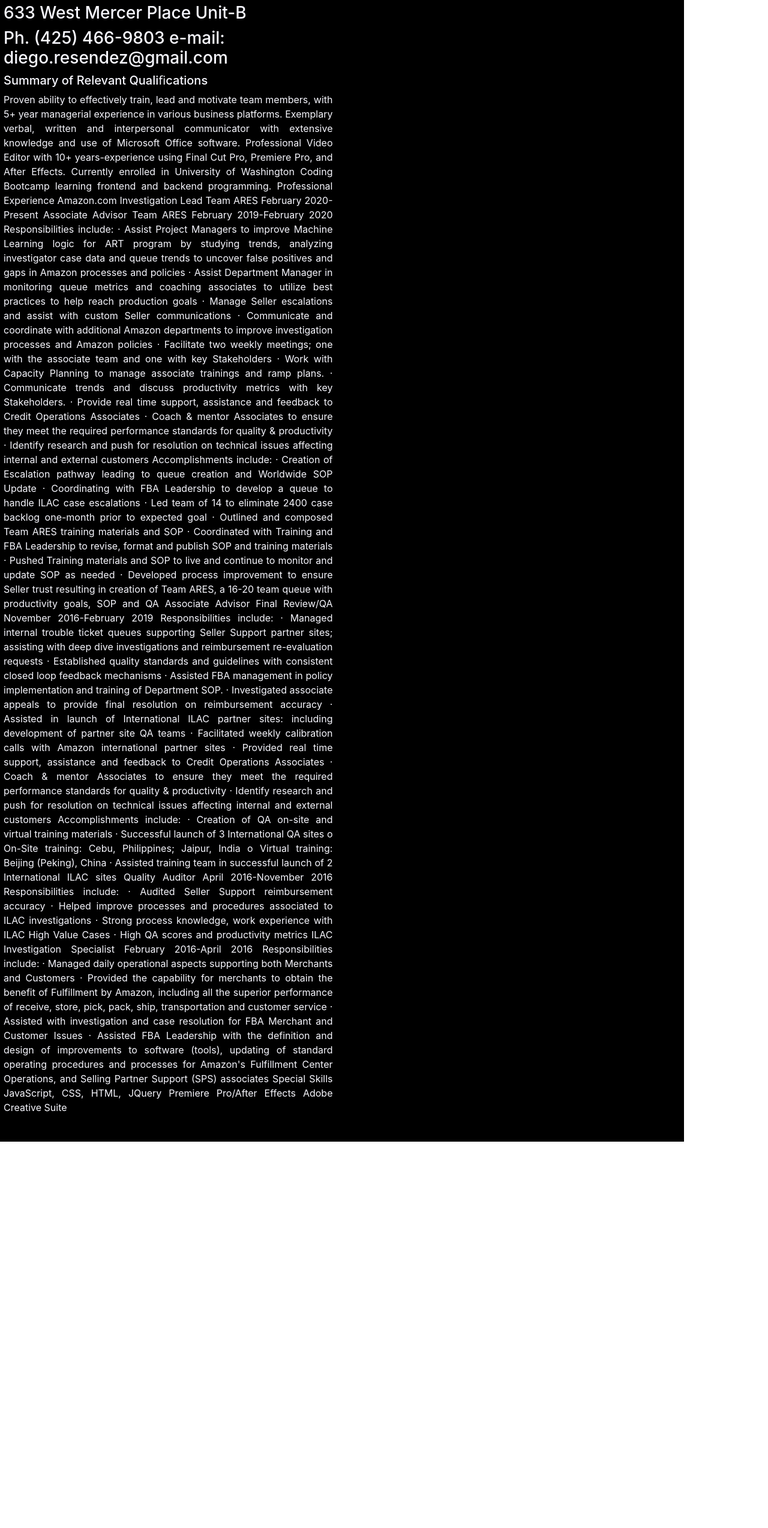
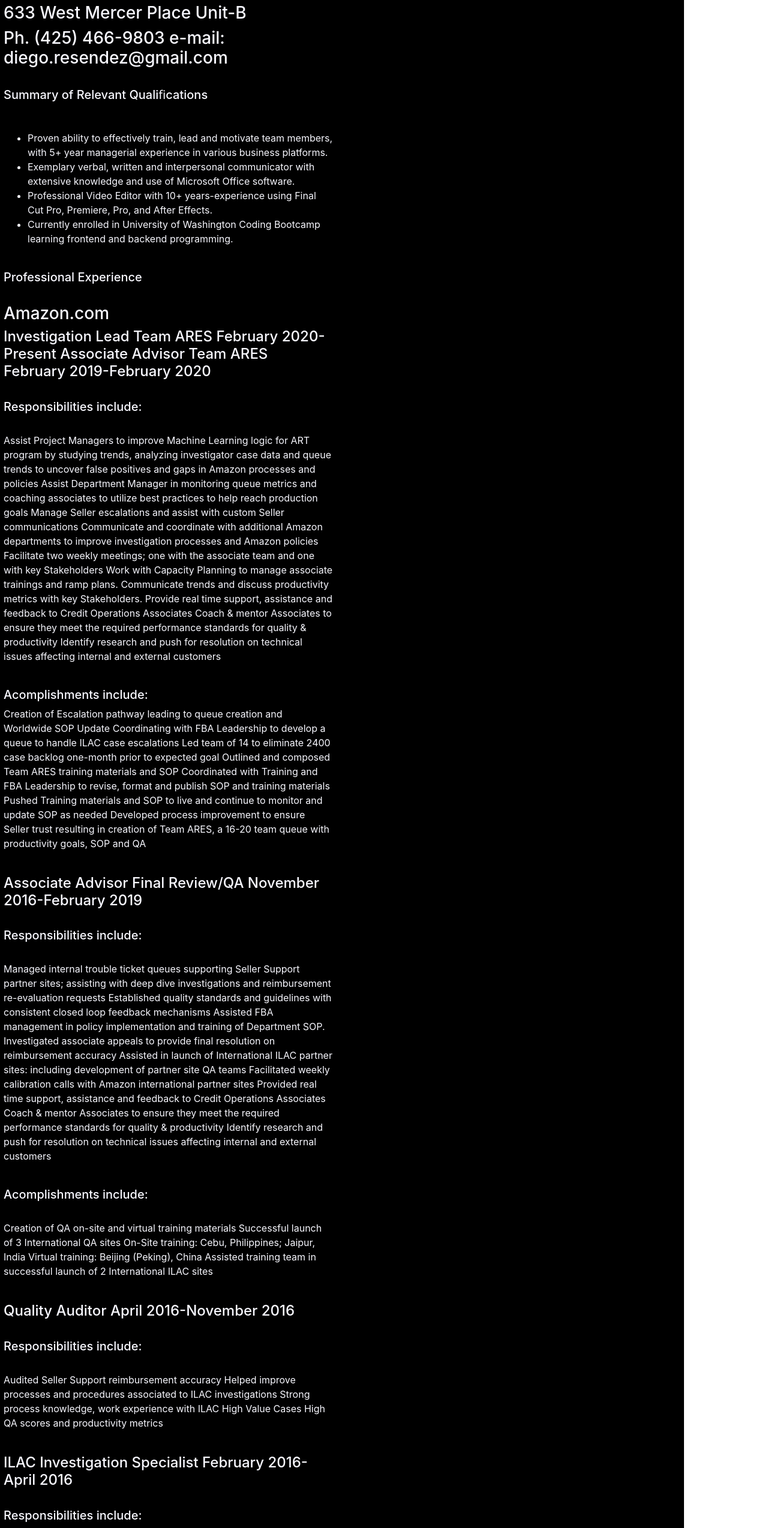
Before and after one commit to DiegoResendez/Responsive_Portfolio, a plain HTML site: page Resume.html in a window 1280 px wide. Shown: the part 250-2797 px from the top of the page at 60% size. Before the commit the page ends 2153 px from the top, so only its background shows below. Drawn offline with nearby package versions, Linux system fonts and the light colour scheme.

Commit message:
Updated Index Portfolio and Resume updates

```diff
--- a/Resume.html
+++ b/Resume.html
@@ -42,120 +42,142 @@
             </div>
         </div>
     </nav>
+
 <div class="container">
     <div class="row">
         <div class="col-md-8 p-3 my-lg-2">
-                <div class="page-header text-success display-2">
-                    <h1>Resume</h1>
+            <div class="page-header text-success display-2" id="mainHeader">
+               <h1 class="text">Resume</h1>
             </div>
-                <div class="row">
             <!-- <div class="col-md-3">
                 <img src="http://placehold.it/350x150" alt="Placeholder" class="img-thumbnail">
             </div> -->
+        <div class="row">
             <div class="col-md-9">
             <p>
-                        <h1 class="nameHeader" id="name">Diego Resendez</h1>
-                        <h3 class="homeAddress" id="homeAddress"> 633 West Mercer Place Unit-B </h3>
-                        <h3 class="contactInfo" id="contactInfo""> Ph. (425) 466-9803 e-mail: diego.resendez@gmail.com </h3>
-                        <h5 class=" summaryContent" id="summaryContent">Summary of Relevant Qualiﬁcations</h5>
-                            <p class="resumeContent" id="resumeText">
-                                Proven ability to effectively train, lead and motivate team members, with 5+ year
-                                managerial
-                                experience in various business platforms.
-                                Exemplary verbal, written and interpersonal communicator with extensive knowledge and
-                                use of
-                                Microsoft Office software.
-                                Professional Video Editor with 10+ years-experience using Final Cut Pro, Premiere Pro,
-                                and
-                                After Effects.
-                                Currently enrolled in University of Washington Coding Bootcamp learning frontend and
-                                backend
-                                programming.
-                                Professional Experience
-                                Amazon.com
+            <h1 class="text" id="nameHeader">Diego Resendez</h1>
+            <h3 class="text" id="homeAddress"> 633 West Mercer Place Unit-B </h3>
+            <h3 class="text" id="contactInfo""> Ph. (425) 466-9803 e-mail: diego.resendez@gmail.com </h3>
+            <br>
+            <h5 class=" text" id="summaryContent">Summary of Relevant Qualiﬁcations</h5>
+            <br>
+            <p class="text" id="listOfQualifications">
+                <ul class="text">
+                <li>
+                    Proven ability to effectively train, lead and motivate team members, with 5+ year managerial experience in various business platforms.
+                </li>
+                <li>
+                    Exemplary verbal, written and interpersonal communicator with extensive knowledge and use of Microsoft Office software.
+                </li>
+                <li>
+                    Professional Video Editor with 10+ years-experience using Final Cut Pro, Premiere, Pro, and After Effects.
+                </li>
+                <li>
+                    Currently enrolled in University of Washington Coding Bootcamp learning frontend and backend programming.
+                </li>
+            </ul>
+            </p>
+            <br>
+            <h5 class="text" id="experienceHeader"> Professional Experience </h5>
+            <br>
+            <h3 class="text" id="amazon"> Amazon.com </h3>
+            <h4 class="text">
                 Investigation Lead Team ARES February 2020-Present
                 Associate Advisor Team ARES February 2019-February 2020
-                                Responsibilities include:
-                                · Assist Project Managers to improve Machine Learning logic for ART program by studying
-                                trends, analyzing investigator case data and queue trends to uncover false positives and
-                                gaps in Amazon processes and policies
-                                · Assist Department Manager in monitoring queue metrics and coaching associates to
-                                utilize
-                                best practices to help reach production goals
-                                · Manage Seller escalations and assist with custom Seller communications
-                                · Communicate and coordinate with additional Amazon departments to improve investigation
-                                processes and Amazon policies
-                                · Facilitate two weekly meetings; one with the associate team and one with key
-                                Stakeholders
-                                · Work with Capacity Planning to manage associate trainings and ramp plans.
-                                · Communicate trends and discuss productivity metrics with key Stakeholders.
-                                · Provide real time support, assistance and feedback to Credit Operations Associates
-                                · Coach & mentor Associates to ensure they meet the required performance standards for
-                                quality & productivity
-                                · Identify research and push for resolution on technical issues affecting internal and
-                                external customers
-                                Accomplishments include:
-                                · Creation of Escalation pathway leading to queue creation and Worldwide SOP Update
-                                · Coordinating with FBA Leadership to develop a queue to handle ILAC case escalations
-                                · Led team of 14 to eliminate 2400 case backlog one-month prior to expected goal
-                                · Outlined and composed Team ARES training materials and SOP
-                                · Coordinated with Training and FBA Leadership to revise, format and publish SOP and
-                                training materials
-                                · Pushed Training materials and SOP to live and continue to monitor and update SOP as
-                                needed
-                                · Developed process improvement to ensure Seller trust resulting in creation of Team
-                                ARES, a
-                                16-20 team queue with productivity goals, SOP and QA
+            </h4>
+            <br>
+            <h5 class="text" id="responsibilitiesInclude1"> Responsibilities include: </h5>
+            <br>
+            <p class="text">
+                Assist Project Managers to improve Machine Learning logic for ART program by studying trends, analyzing investigator case data and queue trends to uncover false positives and gaps in Amazon processes and policies
+                Assist Department Manager in monitoring queue metrics and coaching associates to utilize best practices to help reach production goals
+                Manage Seller escalations and assist with custom Seller communications
+                Communicate and coordinate with additional Amazon departments to improve investigation processes and Amazon policies
+                Facilitate two weekly meetings; one with the associate team and one with key Stakeholders
+                Work with Capacity Planning to manage associate trainings and ramp plans.
+                Communicate trends and discuss productivity metrics with key Stakeholders.
+                Provide real time support, assistance and feedback to Credit Operations Associates
+                Coach & mentor Associates to ensure they meet the required performance standards for quality & productivity
+                Identify research and push for resolution on technical issues affecting internal and external customers
+            </p>
+            <br>
+            <h5 class="text" id="accomplishmentsInclude1"> Acomplishments include: </h5>
+            <p class="text">
+                Creation of Escalation pathway leading to queue creation and Worldwide SOP Update
+                Coordinating with FBA Leadership to develop a queue to handle ILAC case escalations
+                Led team of 14 to eliminate 2400 case backlog one-month prior to expected goal
+                Outlined and composed Team ARES training materials and SOP
+                Coordinated with Training and FBA Leadership to revise, format and publish SOP and training materials
+                Pushed Training materials and SOP to live and continue to monitor and update SOP as needed
+                Developed process improvement to ensure Seller trust resulting in creation of Team ARES, a 16-20 team queue with productivity goals, SOP and QA
+            </p>
+            <br>
+            <h4 class="text">
                 Associate Advisor Final Review/QA November 2016-February 2019
-                                Responsibilities include:
-                                · Managed internal trouble ticket queues supporting Seller Support partner sites;
-                                assisting
-                                with deep dive investigations and reimbursement re-evaluation requests
-                                · Established quality standards and guidelines with consistent closed loop feedback
-                                mechanisms
-                                · Assisted FBA management in policy implementation and training of Department SOP.
-                                · Investigated associate appeals to provide final resolution on reimbursement accuracy
-                                · Assisted in launch of International ILAC partner sites: including development of
-                                partner
-                                site QA teams
-                                · Facilitated weekly calibration calls with Amazon international partner sites
-                                · Provided real time support, assistance and feedback to Credit Operations Associates
-                                · Coach & mentor Associates to ensure they meet the required performance standards for
-                                quality & productivity
-                                · Identify research and push for resolution on technical issues affecting internal and
-                                external customers
-                                Accomplishments include:
-                                · Creation of QA on-site and virtual training materials
-                                · Successful launch of 3 International QA sites
-                                o On-Site training: Cebu, Philippines; Jaipur, India
-                                o Virtual training: Beijing (Peking), China
-                                · Assisted training team in successful launch of 2 International ILAC sites
+            </h4>
 
+            <br>
+            <h5 class="text" id="responsibilitiesInclude2"> Responsibilities include: </h5>
+
+            <br>
+            <p class="text">
+                Managed internal trouble ticket queues supporting Seller Support partner sites; assisting with deep dive investigations and reimbursement re-evaluation requests
+                Established quality standards and guidelines with consistent closed loop feedback mechanisms
+                Assisted FBA management in policy implementation and training of Department SOP.
+                Investigated associate appeals to provide final resolution on reimbursement accuracy
+                Assisted in launch of International ILAC partner sites: including development of partner site QA teams
+                Facilitated weekly calibration calls with Amazon international partner sites
+                Provided real time support, assistance and feedback to Credit Operations Associates
+                Coach & mentor Associates to ensure they meet the required performance standards for quality & productivity
+                Identify research and push for resolution on technical issues affecting internal and external customers
+            </p>
+            <br>
+            <h5 class="text" id="accomplishmentsInclude2"> Acomplishments include: </h5>
+            <br>
+            <p class="text">
+                Creation of QA on-site and virtual training materials
+                Successful launch of 3 International QA sites
+                    On-Site training: Cebu, Philippines; Jaipur, India
+                    Virtual training: Beijing (Peking), China
+                Assisted training team in successful launch of 2 International ILAC sites
+            </p>
+            <br>
+            <h4 class="text">
                 Quality Auditor April 2016-November 2016
-                                Responsibilities include:
-                                · Audited Seller Support reimbursement accuracy
-                                · Helped improve processes and procedures associated to ILAC investigations
-                                · Strong process knowledge, work experience with ILAC High Value Cases
-                                · High QA scores and productivity metrics
+            </h4>
 
+
+            <br>
+
+            <h5 class="text" id="responsibilitiesInclude3"> Responsibilities include: </h5>
+            <br>
+            <p class="text">
+                Audited Seller Support reimbursement accuracy
+                Helped improve processes and procedures associated to ILAC investigations
+                Strong process knowledge, work experience with ILAC High Value Cases
+                High QA scores and productivity metrics
+            </p>
+            <br>
+            <h4 class="text">
                 ILAC Investigation Specialist February 2016-April 2016
-                                Responsibilities include:
-                                · Managed daily operational aspects supporting both Merchants and Customers
-                                · Provided the capability for merchants to obtain the benefit of Fulfillment by Amazon,
-                                including all the superior performance of receive, store, pick, pack, ship,
-                                transportation
-                                and customer service
-                                · Assisted with investigation and case resolution for FBA Merchant and Customer Issues
-                                · Assisted FBA Leadership with the definition and design of improvements to software
-                                (tools), updating of standard operating procedures and processes for Amazon's
-                                Fulfillment
-                                Center Operations, and Selling Partner Support (SPS) associates
-
-                                Special Skills
+            </h4>
+            <br>
+            <h5 class="text" id="responsibilitiesInclude4"> Responsibilities include: </h5>
+            <br>
+            <p class="text">
+                Managed daily operational aspects supporting both Merchants and Customers
+                Provided the capability for merchants to obtain the benefit of Fulfillment by Amazon, including all the superior performance of receive, store, pick, pack, ship, transportation and customer service
+                Assisted with investigation and case resolution for FBA Merchant and Customer Issues
+                Assisted FBA Leadership with the definition and design of improvements to software (tools), updating of standard operating procedures and processes for Amazon's
+                Fulfillment Center Operations, and Selling Partner Support (SPS) associates
+            </p>
+        <br>
+        <h5 class="text" id="specialSkills"> Special Skills: </h5>
+        <br>
+        <p class="text">
             JavaScript, CSS, HTML, JQuery
             Premiere Pro/After Effects
             Adobe Creative Suite
-                            </p>
         </p>
                     </div>
                 </div>
--- a/css/style.css
+++ b/css/style.css
@@ -17,16 +17,20 @@
     color: darkred;
 }
 
-.nav-item, .aboutMeText, .content, .contactInfo,
-.nameHeader, .homeAddress, .resumeContent, .summaryContent {
+.nav-item, .aboutMeText, .text {
     color: ghostwhite;
 }
 
-/* #name, #contactInfo, .resumeText {
+#aboutMeText, #content, #contactInfo,
+#nameHeader, #homeAddress,
+#summaryContent, #mainHeader, #resumeText,
+#listOfQualifications, #experienceHeader,
+#amazon, #responsibilitiesInclude
+{
     color: ghostwhite;
-} */
+}
 
-.aboutMeText, .content, .resumeContent {
+.aboutMeText, .content {
     display: block;
     text-align: justify;
 }
```
Also changed, not shown: index.html (+6 -10 lines), portfolio.html (+2 -2 lines). Lines whose indentation alone changed are shown as unchanged.
